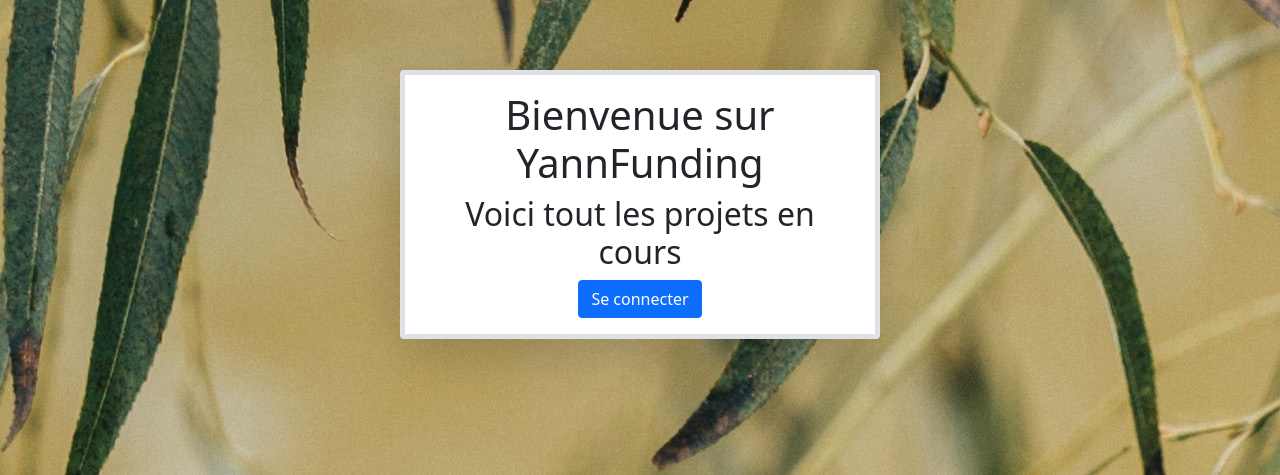
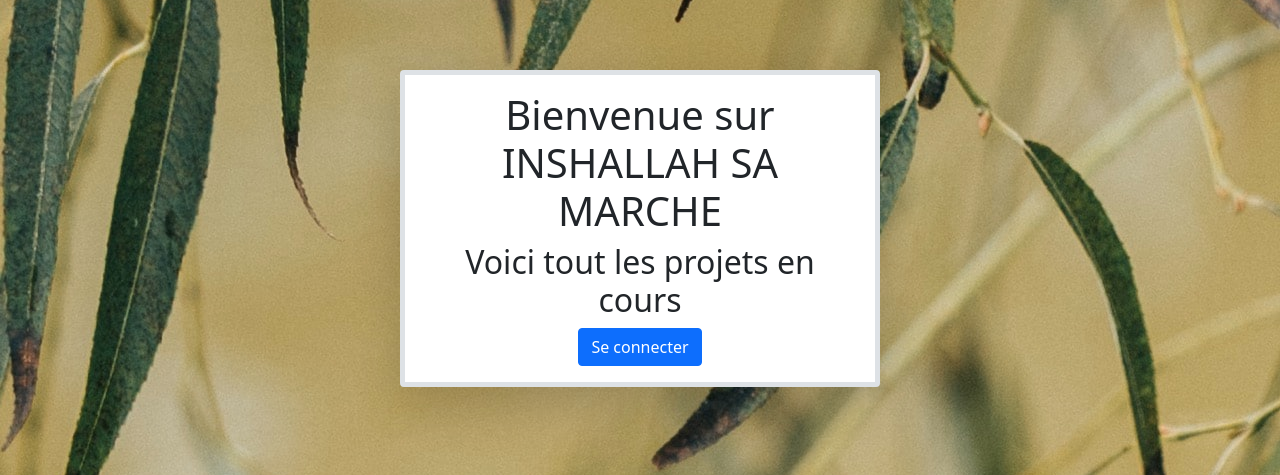
Before and after one commit to muano231/Crowdfunding, a PHP site: page / in a window 1280 px wide. Shown: the part 56-531 px from the top of the page. Run offline with PHP 8.4, Linux system fonts and the light colour scheme.

Commit message:
test yann

```diff
--- a/index.php
+++ b/index.php
@@ -5,7 +5,7 @@ include_once("header.php");
 ?>
 
     <div class="titre shadow-lg p-3 mb-5 bg-white rounded border border-5">
-        <h1>Bienvenue sur YannFunding</h1>
+        <h1>Bienvenue sur INSHALLAH SA MARCHE </h1>
         <h2>Voici tout les projets en cours </h2>
 
         <?php
```
